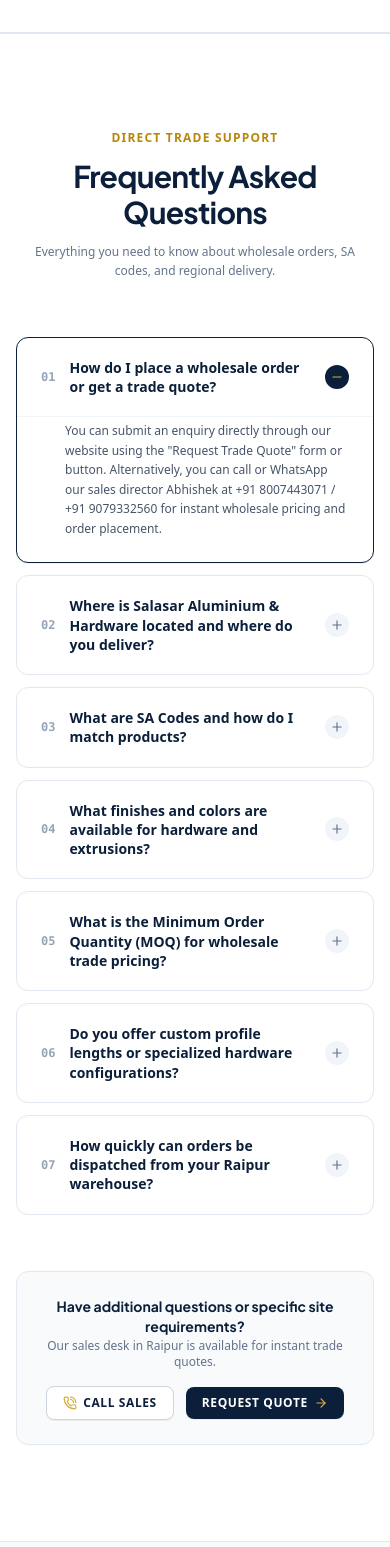
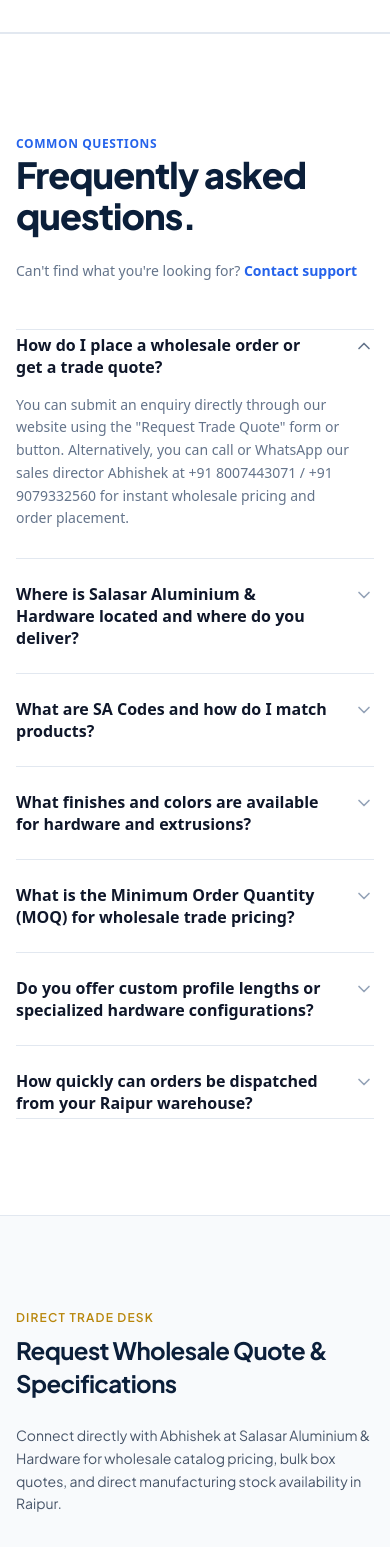
Before and after one commit to nandani-404/salasaraluminium, a Next.js app: page / in a window 390 px wide. Shown: the part 7400-8947 px from the top of the page. Built offline with nearby package versions, Linux system fonts and the light colour scheme; no server answers.

Commit message:
Update FAQ section to match exact split 2-column layout from reference image

```diff
--- a/src/components/FAQSection.tsx
+++ b/src/components/FAQSection.tsx
@@ -2,10 +2,11 @@
 
 import React, { useState } from 'react';
 import { motion, AnimatePresence } from 'framer-motion';
-import { Plus, Minus, HelpCircle, PhoneCall, ArrowRight } from 'lucide-react';
+import { ChevronDown, ChevronUp } from 'lucide-react';
 import { SAH_FAQS, SAHFAQ } from '@/lib/sahData';
 import { getFaqSchema } from '@/lib/jsonld';
 import { useEnquiry } from '@/context/EnquiryContext';
+import Link from 'next/link';
 
 interface FAQSectionProps {
   title?: string;
@@ -16,8 +17,8 @@ interface FAQSectionProps {
 }
 
 export default function FAQSection({
-  title = 'Frequently Asked Questions',
-  subtitle = 'Everything you need to know about wholesale orders, SA codes, and regional delivery.',
+  title = 'Frequently asked questions.',
+  subtitle = "Can't find what you're looking for?",
   faqs = SAH_FAQS,
   limit,
   showContactCTA = true,
@@ -40,54 +41,55 @@ export default function FAQSection({
         dangerouslySetInnerHTML={{ __html: JSON.stringify(jsonLdSchema) }}
       />
 
-      <div className="max-w-4xl mx-auto px-4 sm:px-6 lg:px-8">
-        {/* Minimal Section Header */}
-        <div className="text-center space-y-3 mb-14">
-          <span className="text-xs font-bold uppercase tracking-widest text-[#B8860B] block">
-            Direct Trade Support
+      <div className="max-w-7xl mx-auto px-4 sm:px-6 lg:px-12">
+        <div className="grid grid-cols-1 lg:grid-cols-12 gap-12 lg:gap-16 items-start">
+
+          {/* Left Column: Heading & Contact Support Link */}
+          <div className="lg:col-span-5 space-y-4 lg:sticky lg:top-28">
+            <span className="text-xs font-bold uppercase tracking-wider text-[#2563EB]">
+              COMMON QUESTIONS
             </span>
 
-          <h2 className="text-3xl sm:text-4xl font-bold text-[#0B1F3A] tracking-tight">
-            {title}
+            <h2 className="text-4xl sm:text-5xl font-extrabold text-[#0B1F3A] tracking-tight leading-[1.15]">
+              Frequently<br className="hidden sm:inline" /> asked questions.
             </h2>
 
-          <p className="text-xs sm:text-sm text-[#64748B] max-w-lg mx-auto leading-relaxed">
-            {subtitle}
-          </p>
+            <div className="pt-2 text-sm text-[#64748B]">
+              <span>Can't find what you're looking for? </span>
+              <button
+                type="button"
+                onClick={() => openEnquiryModal()}
+                className="text-[#2563EB] font-semibold hover:underline cursor-pointer inline-flex items-center"
+              >
+                Contact support
+              </button>
+            </div>
           </div>
 
-        {/* Minimal Accordion List */}
-        <div className="space-y-3">
+          {/* Right Column: Sleek Borderless Accordion */}
+          <div className="lg:col-span-7 divide-y divide-[#E2E8F0] border-t border-b border-[#E2E8F0]">
             {displayedFaqs.map((faq, idx) => {
               const isOpen = openIndex === idx;
 
               return (
-              <div
-                key={faq.question}
-                className={`bg-white border rounded-xl overflow-hidden transition-colors duration-200 ${
-                  isOpen ? 'border-[#0B1F3A] shadow-2xs' : 'border-[#E2E8F0] hover:border-slate-300'
-                }`}
-              >
+                <div key={faq.question} className="py-5 first:pt-0 last:pb-0">
                   <button
                     type="button"
                     onClick={() => toggleAccordion(idx)}
-                  className="w-full px-6 py-5 text-left flex items-center justify-between space-x-4 cursor-pointer focus:outline-none"
+                    className="w-full text-left flex items-start justify-between space-x-4 cursor-pointer focus:outline-none group py-1"
                     aria-expanded={isOpen}
                   >
-                  <div className="flex items-center space-x-3.5 min-w-0">
-                    <span className="text-xs font-mono font-bold text-[#94A3B8] shrink-0">
-                      0{idx + 1}
-                    </span>
-                    <span className="text-sm sm:text-base font-bold text-[#0B1F3A] leading-snug">
+                    <span className="text-base sm:text-lg font-bold text-[#0F172A] group-hover:text-[#2563EB] transition-colors leading-snug pr-2">
                       {faq.question}
                     </span>
-                  </div>
 
-                  <div className={`w-6 h-6 rounded-full flex items-center justify-center shrink-0 transition-colors ${
-                    isOpen ? 'bg-[#0B1F3A] text-[#D4AF37]' : 'bg-slate-100 text-slate-500'
-                  }`}>
-                    {isOpen ? <Minus className="w-3.5 h-3.5" /> : <Plus className="w-3.5 h-3.5" />}
-                  </div>
+                    <span className="shrink-0 text-[#64748B] group-hover:text-[#0F172A] transition-colors pt-0.5">
+                      {isOpen ? (
+                        <ChevronUp className="w-5 h-5 text-[#64748B]" />
+                      ) : (
+                        <ChevronDown className="w-5 h-5 text-[#94A3B8]" />
+                      )}
+                    </span>
                   </button>
 
                   <AnimatePresence initial={false}>
@@ -98,9 +100,9 @@ export default function FAQSection({
                         exit={{ opacity: 0, height: 0 }}
                         transition={{ duration: 0.2, ease: 'easeInOut' }}
                       >
-                      <div className="px-6 pb-6 pt-1 text-xs sm:text-sm text-[#475569] leading-relaxed border-t border-[#F1F5F9] pl-12">
+                        <p className="pt-3 pb-2 text-sm text-[#64748B] leading-relaxed pr-6">
                           {faq.answer}
-                      </div>
+                        </p>
                       </motion.div>
                     )}
                   </AnimatePresence>
@@ -109,34 +111,7 @@ export default function FAQSection({
             })}
           </div>
 
-        {/* Minimal Bottom Banner */}
-        {showContactCTA && (
-          <div className="mt-14 p-6 bg-[#F8FAFC] rounded-xl border border-[#E2E8F0] flex flex-col sm:flex-row items-center justify-between gap-4">
-            <div className="space-y-0.5 text-center sm:text-left">
-              <h3 className="text-sm font-bold text-[#0B1F3A]">Have additional questions or specific site requirements?</h3>
-              <p className="text-xs text-[#64748B]">Our sales desk in Raipur is available for instant trade quotes.</p>
         </div>
-
-            <div className="flex items-center space-x-3 shrink-0">
-              <a
-                href="tel:+918007443071"
-                className="px-4 py-2 bg-white border border-[#CBD5E1] text-[#0B1F3A] text-xs font-bold uppercase tracking-wider rounded-lg hover:bg-slate-50 transition-all flex items-center space-x-1.5 shadow-2xs"
-              >
-                <PhoneCall className="w-3.5 h-3.5 text-[#D4AF37]" />
-                <span>Call Sales</span>
-              </a>
-
-              <button
-                type="button"
-                onClick={() => openEnquiryModal()}
-                className="px-4 py-2 bg-[#0B1F3A] text-white text-xs font-bold uppercase tracking-wider rounded-lg hover:bg-[#1E293B] transition-all flex items-center space-x-1.5 cursor-pointer shadow-2xs"
-              >
-                <span>Request Quote</span>
-                <ArrowRight className="w-3.5 h-3.5 text-[#D4AF37]" />
-              </button>
-            </div>
-          </div>
-        )}
       </div>
     </section>
   );
```
Lines whose indentation alone changed are shown as unchanged.
